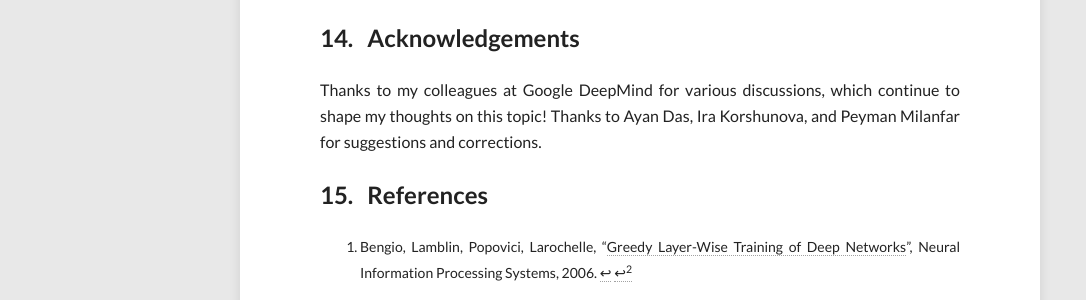
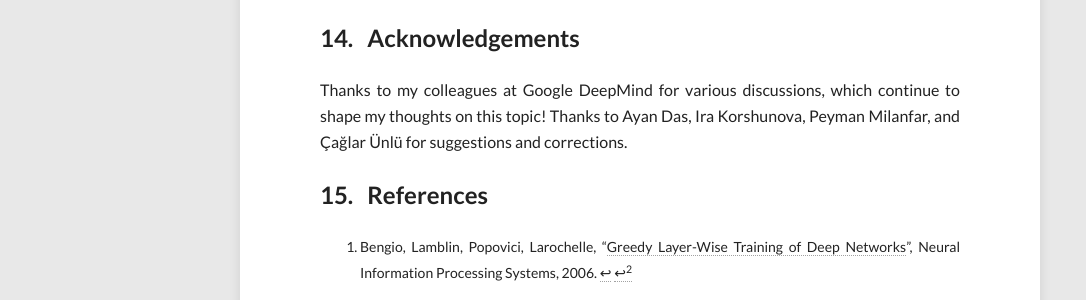
Before and after one commit to benanne/benanne.github.io, a Jekyll site: the page built from _posts/2023-07-20-perspectives.md, in a window 1280 px wide and 900 px high, scrolled down 20763 px. Shown: the part 180-480 px from the top of the window, without its empty margins (0-1086 px from the left). Built offline with Jekyll 4.4.1, drawn with Linux system fonts in a browser that asks for light colours; nearby versions of some CDN libraries; formulas are drawn with MathJax 3; comment, search, counter and statistics services are not loaded; some of the changed text lies outside the part shown.

Commit message:
Fix typo

```diff
--- a/_posts/2023-07-20-perspectives.md
+++ b/_posts/2023-07-20-perspectives.md
@@ -226,7 +226,7 @@
   <a href="/images/arguidance.jpg"><img src="/images/arguidance.jpg"></a>
 </figure>
 
-For diffusion models of natural images, **the sampling process tends to produce large-scale structure first, and then iteratively adds more and more fine-grained details**. Indeed, there seems to be almost a direct correspondence between noise levels an feature scales, which I discussed in more detail in Section 5 of [a previous blog post](https://sander.ai/2022/01/31/diffusion.html#scale).
+For diffusion models of natural images, **the sampling process tends to produce large-scale structure first, and then iteratively adds more and more fine-grained details**. Indeed, there seems to be almost a direct correspondence between noise levels and feature scales, which I discussed in more detail in Section 5 of [a previous blog post](https://sander.ai/2022/01/31/diffusion.html#scale).
 
 But why is this the case? To understand this, it helps to think in terms of spatial frequencies. Large-scale features in images correspond to low spatial frequencies, whereas fine-grained details correspond to high frequencies. We can decompose images into their spatial frequency components using the 2D Fourier transform (or some variant of it). This is often the first step in image compression algorithms, because the human visual system is known to be much less sensitive to high frequencies, and this can be exploited by compressing them more aggressively than low frequencies.
 
@@ -349,7 +349,7 @@
 
 ## <a name="acknowledgements"></a> Acknowledgements
 
-Thanks to my colleagues at Google DeepMind for various discussions, which continue to shape my thoughts on this topic! Thanks to Ayan Das, Ira Korshunova, and Peyman Milanfar for suggestions and corrections.
+Thanks to my colleagues at Google DeepMind for various discussions, which continue to shape my thoughts on this topic! Thanks to Ayan Das, Ira Korshunova, Peyman Milanfar, and Çağlar Ünlü for suggestions and corrections.
 
 ## <a name="references"></a> References
 
```
